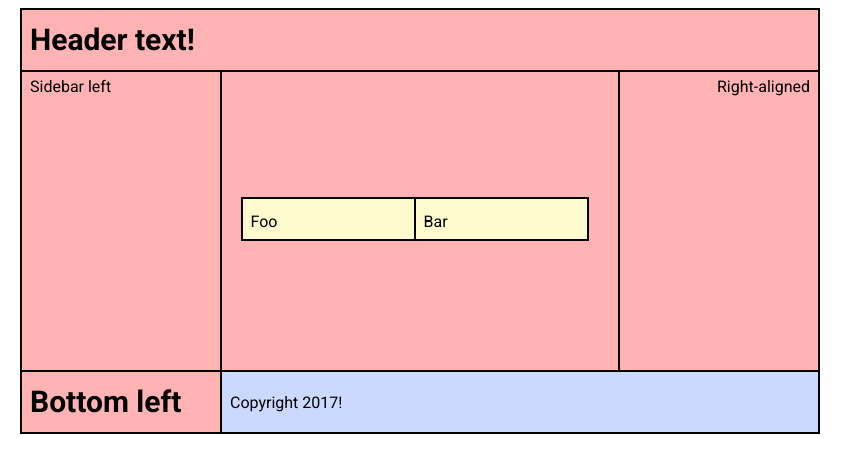
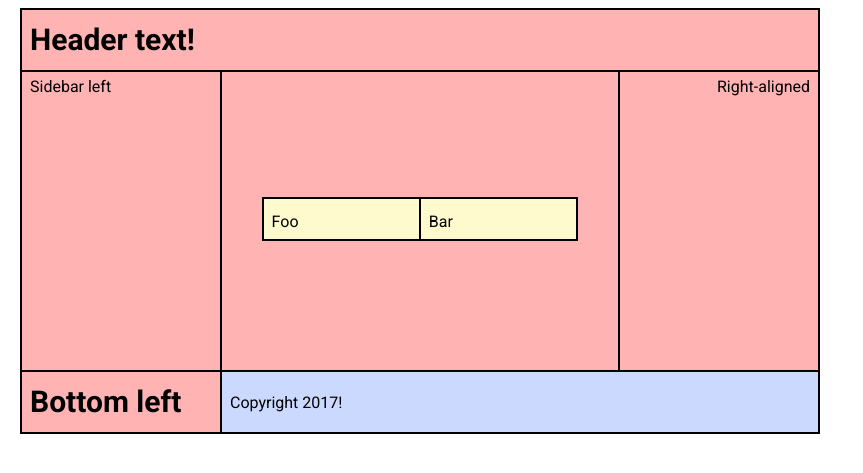
Before and after one commit to Ldupuis13/practice, a PHP site: page /2017-12-17.html in a window 1280 px wide. Shown: the top 473 px of the page, without its empty margins (0-863 px from the left). Run offline with PHP 8.4, Linux system fonts and the light colour scheme.

Commit message:
updates foobar to use width %'s

```diff
--- a/assignments/2017-12-17/2017-12-17.css
+++ b/assignments/2017-12-17/2017-12-17.css
@@ -22,10 +22,14 @@ h2, p.copyright {
 p {
   margin-top: 5px;
 }
+.content{
+  width: 800px;
+  height: 422px
+}
 header, section, footer {
-  width: 796px;
   background-color: #ffb3b3;
-  border-width: 2px 2px 0px 2px;
+  border-width: 2px;
+  border-bottom: 0;
   border-style: solid;
   border-color: #000000;
 }
@@ -40,27 +44,27 @@ footer {
 }
 .left {
   float: left;
-  width: 198px;
+  width: 24.875%;
 }
 /* Width=200px */
 .middle {
   float: left;
-  width: 396px;
-  height: 298px;
-  border-width: 0 2px 0 2px;
+  width: 49.75%;
+  border-width: 0 2px;
   border-color: #000000;
   border-style: solid;
+  height: 300px;
 }
 /* width=400; total=600px*/
 .right {
-  width: 198px;
+  width: 24.875%;
   text-align: right;
   float: left;
 }
 
 div.copyright {
   float:left;
-  width: 596px;
+  width: 74.875%;
   height: 60px;
   border-left: 2px solid #000000;
   vertical-align: middle;
@@ -69,7 +73,7 @@ div.copyright {
 
 .foobar {
   float:left;
-  width:171px;
+  width:49%;
   border: 2px solid #000000;
   padding: 8px 0;
   background-color: #fffacd;
@@ -82,5 +86,5 @@ div.copyright {
 
 .foobar_combined {
   margin: 0 auto;
-  width: 359px;
+  width: 80%;
 }
```
Also changed, not shown: assignments/2017-12-17/2017-12-17.html (line endings or trailing spaces).
